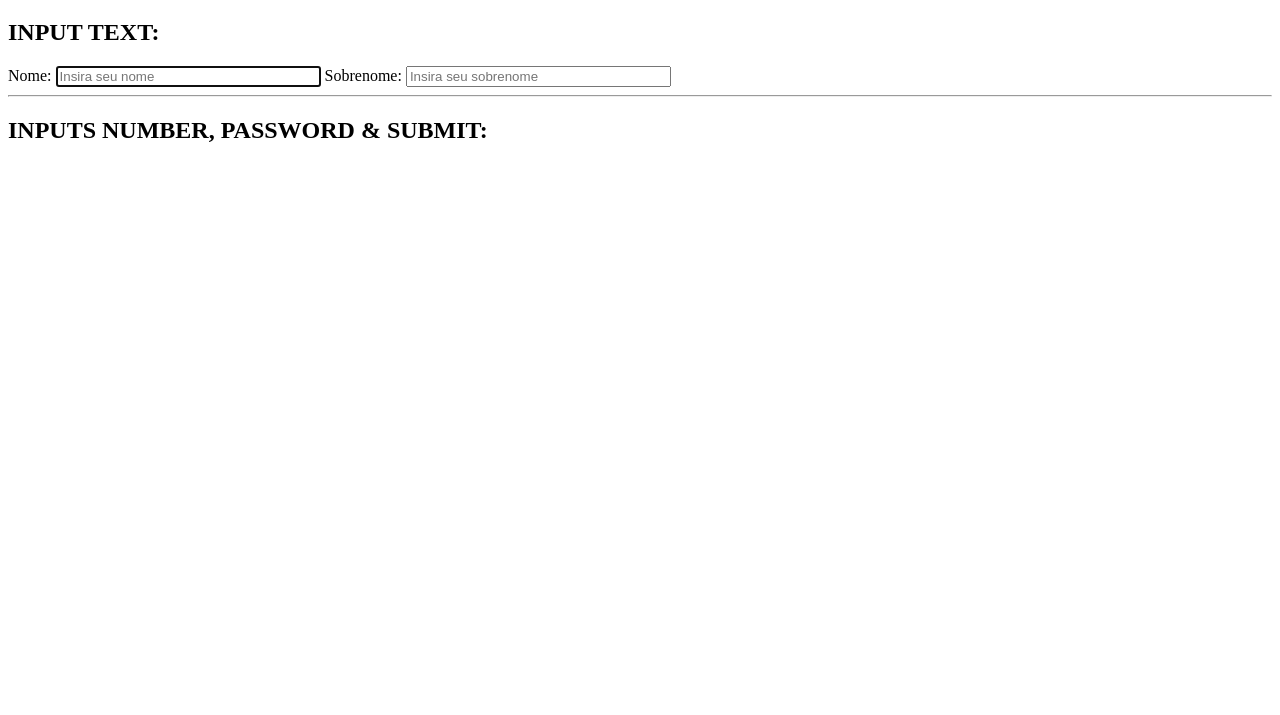
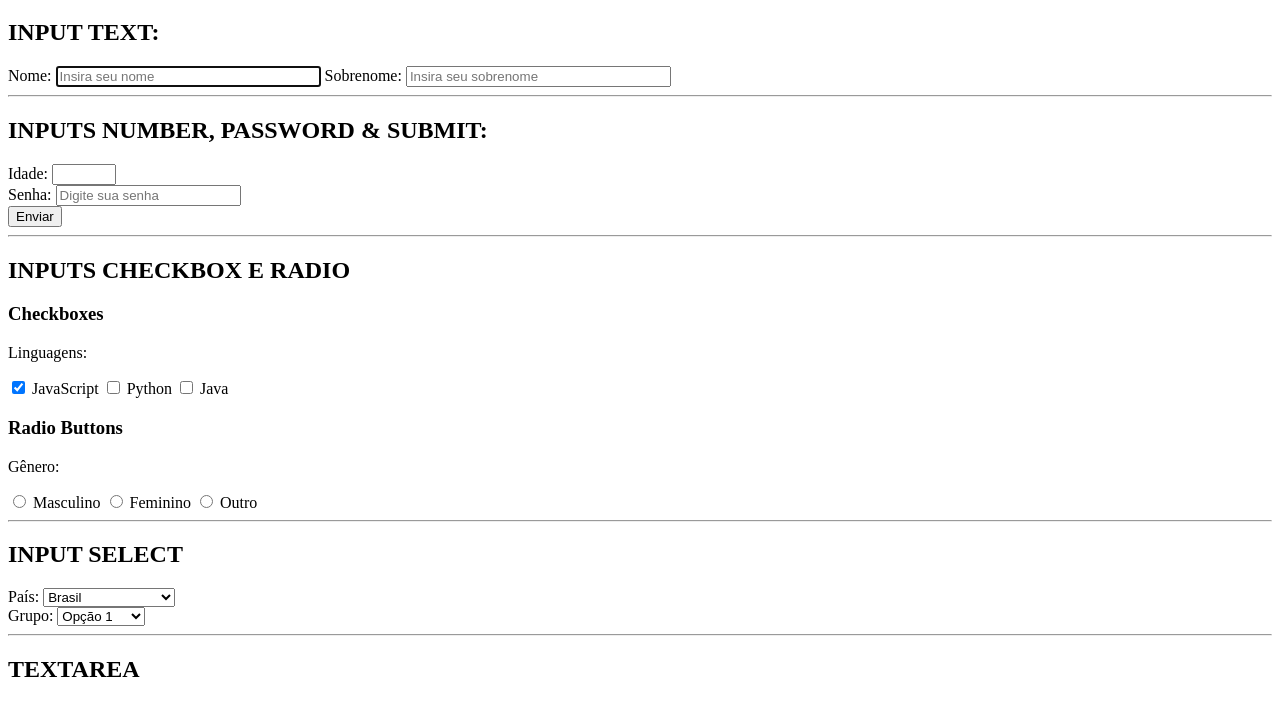
Before and after one commit to alanroger92/dev_em_dobro, a plain HTML site: page HTML5 Intermediario/index.html in a window 1280 px wide. Shown: the part 61-776 px from the top of the page. Drawn offline with Linux system fonts and the light colour scheme.

Commit message:
Novas atualizações referente as tags inputs

```diff
--- a/HTML5 Intermediario/index.html
+++ b/HTML5 Intermediario/index.html
@@ -8,17 +8,73 @@
 </head>
 
 <body>
-    <h1>Tags de Input</h1>
-    <h2>INPUT TEXT:</h2>
-    <label for="name">Nome:</label>
-    <input type="text" id="name" name="name" placeholder="Insira seu nome" maxlength="50" size="30" required autofocus pattern="[A-Za-z\s]+" title="O nome deve conter apenas letras e espaços">
+    <form action="#" method="post">
+        <h1>Tags de Input</h1>
+        <h2>INPUT TEXT:</h2>
+        <label for="name">Nome:</label>
+        <input type="text" id="nome" name="nome" placeholder="Insira seu nome" maxlength="50" size="30" required
+            autofocus pattern="[A-Za-z\s]+" title="O nome deve conter apenas letras e espaços">
+        <label for="sobrenome">Sobrenome:</label>
+        <input type="text" id="sobrenome" name="sobrenome" placeholder="Insira seu sobrenome" maxlength="50" size="30"
+            required pattern="[A-Za-z\s]+" title="O sobrenome deve conter apenas letras e espaços">
+        <hr>
+        <h2>INPUTS NUMBER, PASSWORD & SUBMIT: </h2>
+        <label for="idade">Idade:</label>
+        <input type="number" name="idade" id="idade" min="1" max="100" required pattern="[1-9][0-9]?|100">
+        <br>
+        <label for="senha">Senha:</label>
+        <input type="password" name="senha" id="senha" placeholder="Digite sua senha" required pattern=".{6,}"
+            title="A senha deve conter no mínimo 6 caracteres">
+        <br>
+        <input type="submit" value="Enviar">
+        <hr>
+        <h2>INPUTS CHECKBOX E RADIO</h2>
+        <h3>Checkboxes</h3>
+        <p>Linguagens:</p>
+        <input type="checkbox" id="javascript" name="linguagens" value="javascript" checked>
+        <label for="javascript">JavaScript</label>
+        <input type="checkbox" id="python" name="linguagens" value="python">
+        <label for="python">Python</label>
+        <input type="checkbox" id="java" name="linguagens" value="java">
+        <label for="java">Java</label>
 
-    <label for="sobrenome">Sobrenome:</label>
-    <input type="text" id="sobrenome" name="sobrenome" placeholder="Insira seu sobrenome" maxlength="50" size="30" required pattern="[A-Za-z\s]+" title="O sobrenome deve conter apenas letras e espaços">
+        <h3>Radio Buttons</h3>
+        <p>Gênero:</p>
+        <input type="radio" id="masculino" name="genero" value="masculino" required>
+        <label for="masculino">Masculino</label>
+        <input type="radio" id="feminino" name="genero" value="feminino">
+        <label for="feminino">Feminino</label>
+        <input type="radio" id="outro" name="genero" value="outro">
+        <label for="outro">Outro</label>
+        <hr>
 
-    <hr>
+        <h2>INPUT SELECT</h2>
+        <label for="pais">País:</label>
+        <select name="pais" id="pais" required>
+            <option value="">Selecione um país</option>
+            <option value="brasil" selected>Brasil</option>
+            <option value="argentina">Argentina</option>
+            <option value="chile">Chile</option>
+        </select>
+        <br>
+        <label for="grupo">Grupo:</label>
+        <select name="grupo" id="grupo" required>
+            <optgroup label="Nome do Grupo 1">
+                <option value="opcao1">Opção 1</option>
+                <option value="opcao2">Opção 2</option>
+            </optgroup>
+            <optgroup label="Nome do Grupo 2">
+                <option value="opcao3">Opção 3</option>
+                <option value="opcao4">Opção 4</option>
+            </optgroup>
+        </select>
 
-    <h2>INPUTS NUMBER, PASSWORD & SUBMIT: </h2>
+        <hr>
+
+        <h2>TEXTAREA</h2>
+
+
+    </form>
 
 </body>
 
```
